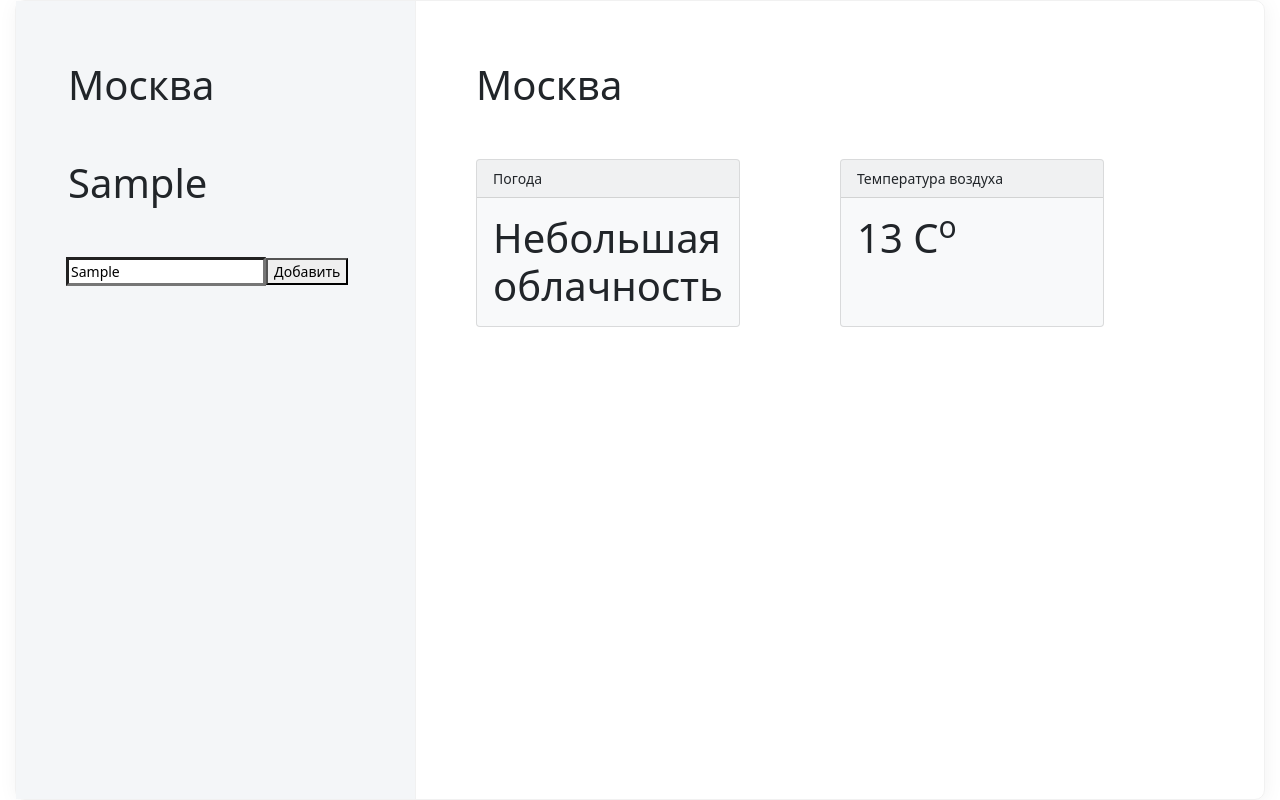
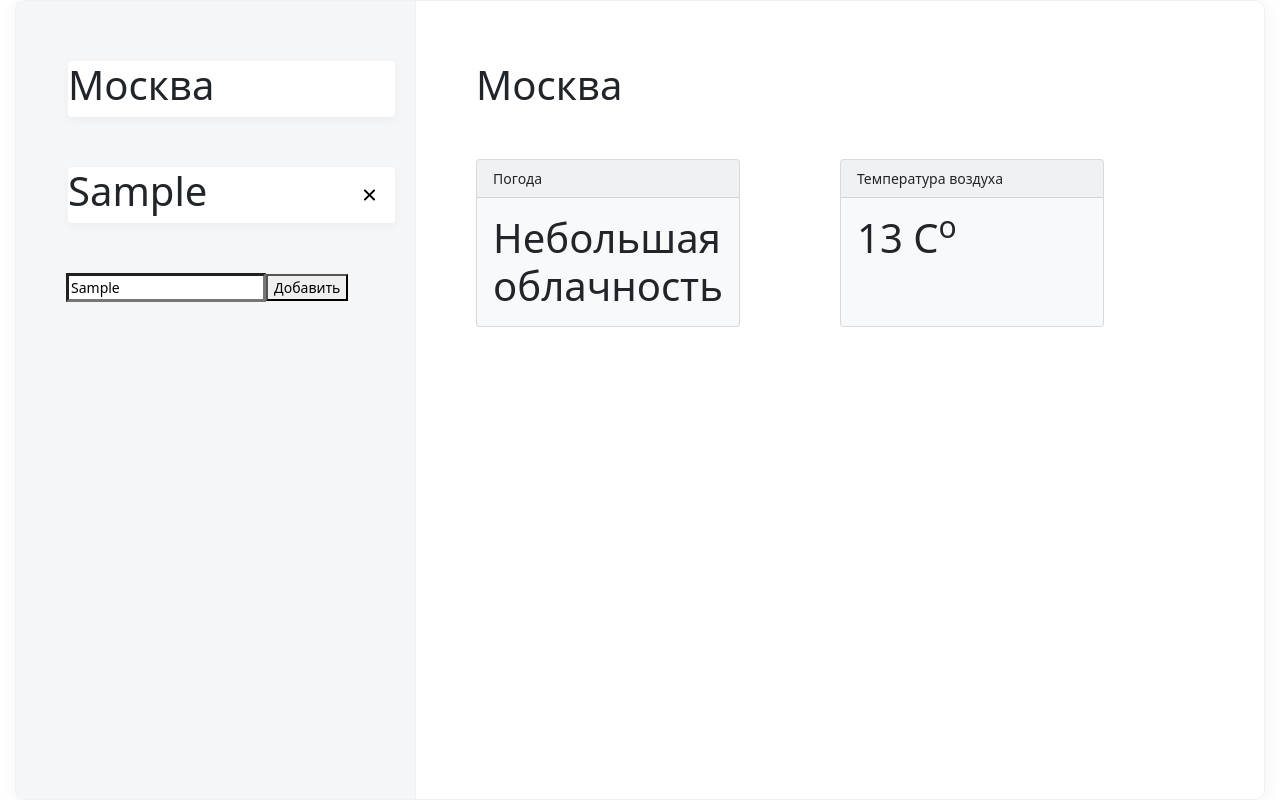
Before and after one commit to alexeyinn/react-weather-app, a React (Create React App) app: page / in a window 1280 px wide. Both pictures are taken after typing "Sample" into the empty fields and a click on the button "Добавить". Built offline with nearby package versions, Linux system fonts and the light colour scheme; no server answers.

Commit message:
feat: Сделал удаление городов

```diff
--- a/src/App.js
+++ b/src/App.js
@@ -18,7 +18,7 @@ function App() {
 
       axios
         .get(
-          `http://api.openweathermap.org/data/2.5/weather?lat=${posLat}&lon=${posLong}&lang=ru&units=metric&appid=b71aa60c6985f035c25ba94fec60b0f3`
+          `https://api.openweathermap.org/data/2.5/weather?lat=${posLat}&lon=${posLong}&lang=ru&units=metric&appid=b71aa60c6985f035c25ba94fec60b0f3`
         )
         .then((res) => {
           setDefaultCity(res.data.name);
@@ -48,6 +48,7 @@ function App() {
         />
         <AddedCity
           customCity={customCity}
+          setCustomCity={setCustomCity}
           setDefaultCity={setDefaultCity}
           setChosenCity={setChosenCity}
           setCurrentTemp={setCurrentTemp}
--- a/src/components/AddedCity.jsx
+++ b/src/components/AddedCity.jsx
@@ -1,4 +1,6 @@
 import axios from 'axios';
+
+import removeSVG from '../assets/img/remove.svg';
 
 export default function AddedCity(props) {
 
@@ -7,7 +9,7 @@ const chosenCity = (e) => {
 
   axios
         .get(
-          `http://api.openweathermap.org/data/2.5/weather?q=${e.target.outerText}&lang=ru&units=metric&APPID=b71aa60c6985f035c25ba94fec60b0f3`
+          `https://api.openweathermap.org/data/2.5/weather?q=${e.target.outerText}&lang=ru&units=metric&APPID=b71aa60c6985f035c25ba94fec60b0f3`
         )
         .then((res) => {
           const weatherData = res.data.weather[0].description;
@@ -21,11 +23,21 @@ const chosenCity = (e) => {
         });
 }
 
+const onRemove = (e) => {
+  function removeFromArr(arr, value) {
+    return arr.filter(function(ele){
+        return ele !== value;
+    });
+}
+props.setCustomCity(removeFromArr(props.customCity, e.target.attributes.name.value));
+}
+
     return (
         <ul className="list">
           {(props.customCity.length !== 0) ? (props.customCity.map((cities) => (
-            <li className="active" key={cities} onClick={chosenCity}>
-            <h1>{cities}</h1>
+            <li className="active" key={cities} >
+            <h1 onClick={chosenCity}>{cities}</h1>
+            <img className='removeIco' src={removeSVG} alt='remove icon' name={cities} onClick={onRemove}/>
           </li>
           ))) : (
             <li className="active">
--- a/src/components/DefaultCity.jsx
+++ b/src/components/DefaultCity.jsx
@@ -7,7 +7,7 @@ const backToDefaultCity = (e) => {
 
   axios
         .get(
-          `http://api.openweathermap.org/data/2.5/weather?q=${e.target.outerText}&lang=ru&units=metric&APPID=b71aa60c6985f035c25ba94fec60b0f3`
+          `https://api.openweathermap.org/data/2.5/weather?q=${e.target.outerText}&lang=ru&units=metric&APPID=b71aa60c6985f035c25ba94fec60b0f3`
         )
         .then((res) => {
           const weatherData = res.data.weather[0].description;
--- a/src/index.scss
+++ b/src/index.scss
@@ -30,6 +30,12 @@ li {
         background: #ffffff;
         box-shadow: 0px 3px 10px rgba(0, 0, 0, 0.04);
         border-radius: 4px;
+        display: flex;
+        justify-content: space-between;
+
+        .removeIco {
+          margin-right: 20px;
+        }
       }
     }
 
```
Also changed, not shown: src/assets/img/remove.svg (added), 1 other file (tests, documents, lock files or other folders).
